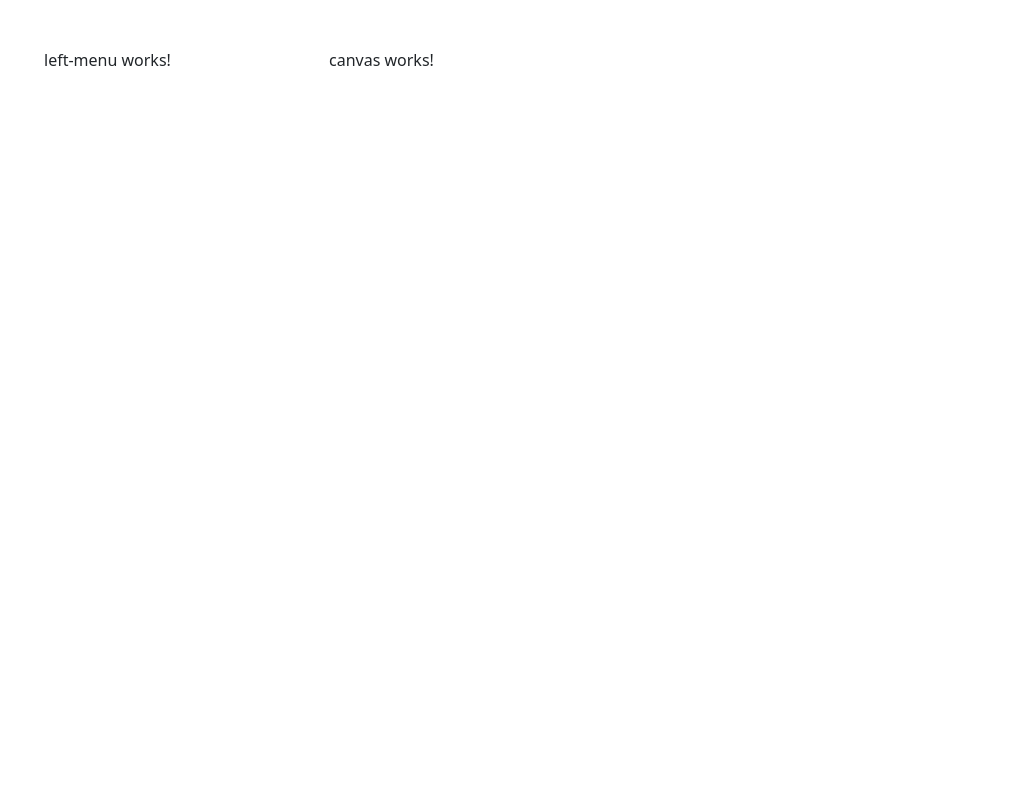
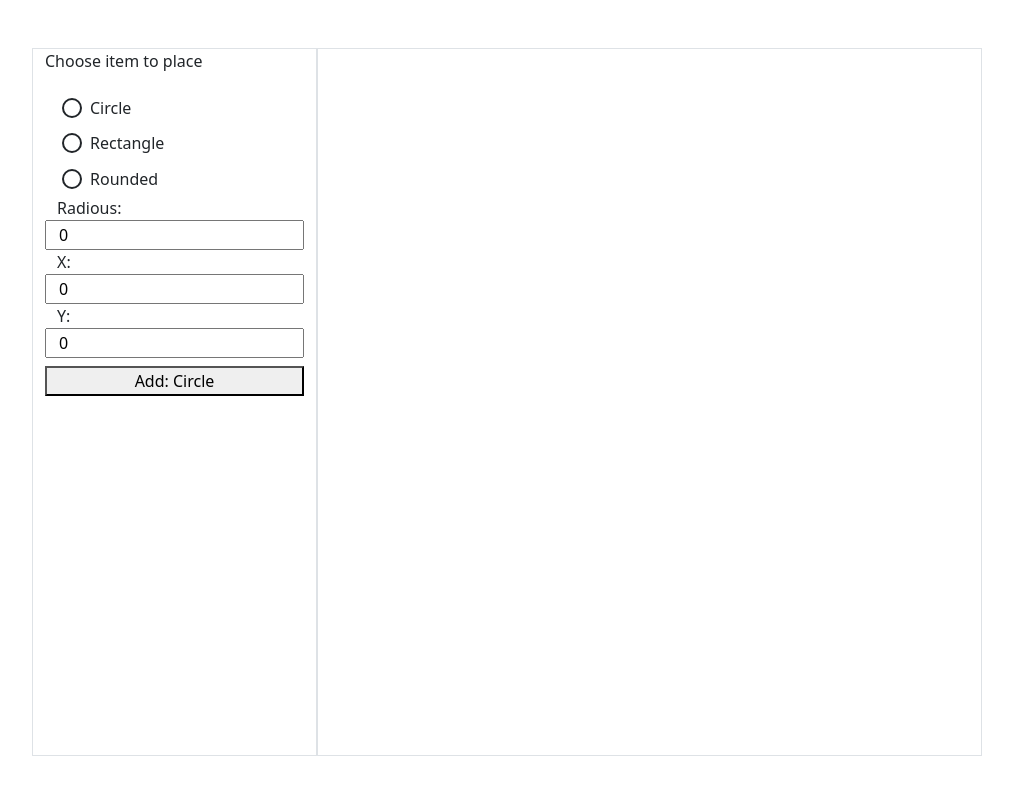
Before and after one commit to Luk33374/2-d-app, an Angular app: page / in a window 1280 px wide. Shown: the top 794 px of the page, without its empty margins (38-1051 px from the left). Built offline with nearby package versions, Linux system fonts and the light colour scheme.

Commit message:
first commit

```diff
--- a/angular.json
+++ b/angular.json
@@ -103,6 +103,5 @@
         }
       }
     }
-  },
-  "defaultProject": "2D_APP"
+  }
 }
--- a/src/app/app.component.html
+++ b/src/app/app.component.html
@@ -1,9 +1,9 @@
 <div class="container">
   <div class="row mt-5">
-    <div class="col-sm-3">
+    <div class="col-sm-3 border">
       <app-left-menu></app-left-menu>
     </div>
-    <div class="col-sm-7">
+    <div class="col-sm-7 border">
       <app-canvas></app-canvas>
     </div>
   </div>
--- a/src/app/app.module.ts
+++ b/src/app/app.module.ts
@@ -6,6 +6,7 @@ import { NgbModule } from '@ng-bootstrap/ng-bootstrap';
 import { LeftMenuComponent } from './left-menu/left-menu.component';
 import { CanvasComponent } from './canvas/canvas.component';
 import { MatRadioModule } from '@angular/material/radio';
+import { FormsModule } from '@angular/forms';
 
 @NgModule({
   declarations: [
@@ -16,7 +17,8 @@ import { MatRadioModule } from '@angular/material/radio';
   imports: [
     BrowserModule,
     NgbModule,
-    MatRadioModule
+    MatRadioModule,
+    FormsModule
   ],
   providers: [],
   bootstrap: [AppComponent]
--- a/src/app/canvas/canvas.component.html
+++ b/src/app/canvas/canvas.component.html
@@ -1 +1 @@
-<p>canvas works!</p>
+<canvas id="myCanvas" width="700" height="700"></canvas>
--- a/src/app/canvas/canvas.component.ts
+++ b/src/app/canvas/canvas.component.ts
@@ -1,15 +1,49 @@
-import { Component, OnInit } from '@angular/core';
+import { Component, EventEmitter, Input, OnInit } from '@angular/core';
+import { Circle, ObjectOnCanvas, Rectangle, TypeOfObject } from '../left-menu/left-menu.component';
 
 @Component({
   selector: 'app-canvas',
   templateUrl: './canvas.component.html',
   styleUrls: ['./canvas.component.css']
 })
-export class CanvasComponent implements OnInit {
+export class CanvasComponent {
+
+  @Input() objectsToDraw = new EventEmitter<ObjectOnCanvas[]>();
 
   constructor() { }
 
-  ngOnInit(): void {
+  public static drawObjects(objecttoPlace: ObjectOnCanvas[]): void{
+    var c = document.getElementById("myCanvas") as HTMLCanvasElement | null;
+    var ctx = c?.getContext("2d");
+
+
+    objecttoPlace.forEach( element =>{
+      switch(element.typeOfObject){
+        case TypeOfObject.Circle:{
+          var circle = element as Circle;
+          ctx?.beginPath();
+          ctx?.arc(circle.x,circle.y,circle.radius,0,2*Math.PI);
+          ctx?.stroke();
+          break;
+        }
+        case TypeOfObject.Rectangle:{
+          var rectangle = element as Rectangle;
+          ctx?.beginPath();
+          ctx?.rect(rectangle.x,rectangle.y,rectangle.width,rectangle.height);
+          ctx?.stroke();
+          break;
+        }
+        case TypeOfObject.Rounded:{
+          var rounded = element as Rectangle;
+          ctx?.beginPath();
+          ctx?.rect(rounded.x,rounded.y,rounded.width,rounded.height);
+          ctx?.stroke();
+          break;
+        }
+      }
+    });
+
+
   }
 
 }
--- a/src/app/left-menu/left-menu.component.css
+++ b/src/app/left-menu/left-menu.component.css
@@ -0,0 +1,10 @@
+.radio-group {
+    display: flex;
+    flex-direction: column;
+    margin: 15px 0;
+    align-items: flex-start;
+  }
+
+  .radio-button {
+    margin: 5px;
+  }
--- a/src/app/left-menu/left-menu.component.html
+++ b/src/app/left-menu/left-menu.component.html
@@ -1,9 +1,24 @@
-<p>left-menu works!</p>
-<!-- <mat-radio-group
-  aria-labelledby="example-radio-group-label"
-  class="example-radio-group"
-  [(ngModel)]="favoriteSeason">
-  <mat-radio-button class="example-radio-button" *ngFor="let season of seasons" [value]="season">
-    {{season}}
-  </mat-radio-button>
-</mat-radio-group> -->
+<p>Choose item to place</p>
+<mat-radio-group
+    name="radioOpt1"
+    class="radio-group container"
+    [ngModelOptions]="{standalone: true}"
+    [(ngModel)]="choosedOption">
+    <mat-radio-button class="radio-button" *ngFor="let option of options" [value]="option" name="option">
+        {{option}}
+    </mat-radio-button>
+    <div class="row">
+
+        <label *ngIf="choosedOption.includes('Circle')">Radious: </label>
+        <input [(ngModel)]="r" *ngIf="choosedOption.includes('Circle')" type="number" value=""/>
+        <label> X: </label>
+        <input [(ngModel)]="x" type="number" value=""/>
+        <label> Y: </label>
+        <input [(ngModel)]="y" type="number" value=""/>
+        <label *ngIf="choosedOption.includes('Rectangle') || choosedOption.includes('Rounded')"> Height: </label>
+        <input [(ngModel)]="height"  *ngIf="choosedOption.includes('Rectangle') || choosedOption.includes('Rounded')" type="number" value=""/>
+        <label *ngIf="choosedOption.includes('Rectangle') || choosedOption.includes('Rounded')"> Width: </label>
+        <input [(ngModel)]="width"  *ngIf="choosedOption.includes('Rectangle') || choosedOption.includes('Rounded')" type="number" value=""/>
+        <button (click)="addElement()" class="primary mt-2" >Add: {{choosedOption}}</button>
+    </div>
+</mat-radio-group>
--- a/src/app/left-menu/left-menu.component.ts
+++ b/src/app/left-menu/left-menu.component.ts
@@ -1,23 +1,90 @@
-import { Component, OnInit } from '@angular/core';
+import { Component, EventEmitter, NgModule, OnInit, Output } from '@angular/core';
 import { NgbModal } from '@ng-bootstrap/ng-bootstrap';
+import { CanvasComponent } from '../canvas/canvas.component';
 
 @Component({
   selector: 'app-left-menu',
   templateUrl: './left-menu.component.html',
   styleUrls: ['./left-menu.component.css']
 })
+
 export class LeftMenuComponent implements OnInit {
-  favoriteSeason: string;
-  seasons: string[] = ['Winter', 'Spring', 'Summer', 'Autumn'];
+
+  objectPlaced: ObjectOnCanvas[] = [];
+  choosedOption: TypeOfObject=TypeOfObject.Circle;
+  x: number=0;
+  y: number=0;
+  height: number=0;
+  width: number=0;
+  r: number=0;
+  options: TypeOfObject[] = [ TypeOfObject.Circle, TypeOfObject.Rectangle, TypeOfObject.Rounded ];
   constructor(private modalService: NgbModal) {
-    this.favoriteSeason='';
+
   }
 
   public open(modal: any): void {
     this.modalService.open(modal);
   }
 
+  public addElement(): void{
+    switch(this.choosedOption){
+        case TypeOfObject.Circle:{
+          this.objectPlaced.push(new Circle(this.x,this.y,this.choosedOption,this.r));
+          break;
+        }
+
+        case TypeOfObject.Rectangle: {
+          this.objectPlaced.push(new Rectangle(this.x,this.y,this.choosedOption,this.height,this.width));
+          break;
+        }
+
+        case TypeOfObject.Rounded: {
+          this.objectPlaced.push(new Rectangle(this.x,this.y,this.choosedOption,this.height,this.width));
+          break;
+        }
+    }
+      CanvasComponent.drawObjects(this.objectPlaced);
+  }
+
   ngOnInit(): void {
   }
 
 }
+
+export enum TypeOfObject {
+  Circle = "Circle",
+  Rectangle = "Rectangle",
+  Rounded = "Rounded"
+}
+
+export class ObjectOnCanvas{
+  x: number;
+  y: number;
+  typeOfObject: TypeOfObject;
+
+  constructor(x: number, y: number, type: TypeOfObject){
+    this.x = x;
+    this.y = y;
+    this.typeOfObject = type;
+  }
+}
+
+export class Rectangle extends ObjectOnCanvas{
+  height: number;
+  width: number;
+
+  constructor(x: number, y: number, type: TypeOfObject,height: number, width: number){
+    super(x,y,type);
+    this.width = width;
+    this.height = height;
+  }
+}
+
+export class Circle extends ObjectOnCanvas{
+  radius: number;
+
+  constructor(x: number, y: number, type: TypeOfObject,radius: number){
+    super(x,y,type);
+    this.radius = radius;
+  }
+}
--- a/tsconfig.json
+++ b/tsconfig.json
@@ -2,6 +2,7 @@
 {
   "compileOnSave": false,
   "compilerOptions": {
+    "allowSyntheticDefaultImports": true,
     "baseUrl": "./",
     "outDir": "./dist/out-tsc",
     "forceConsistentCasingInFileNames": true,
@@ -16,7 +17,7 @@
     "experimentalDecorators": true,
     "moduleResolution": "node",
     "importHelpers": true,
-    "target": "es2017",
+    "target": "es2020",
     "module": "es2020",
     "lib": [
       "es2020",
```
Also changed, not shown: package.json (+13 -13 lines), src/app/app.component.ts (+4 -4 lines), 1 other file (tests, documents, lock files or other folders).
